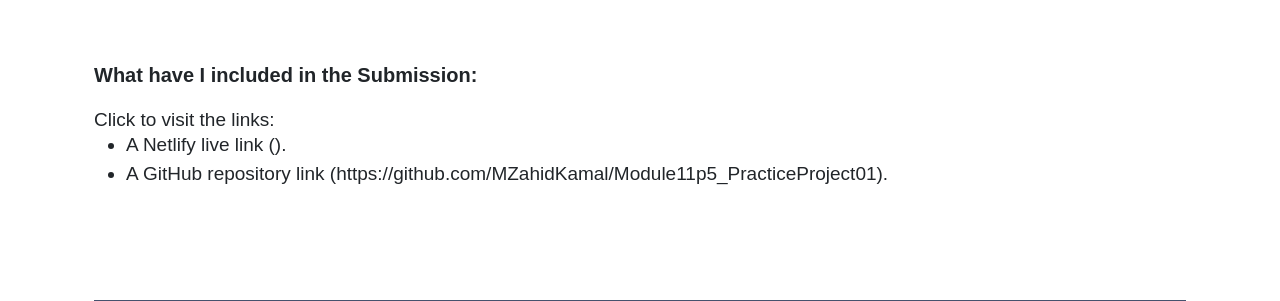
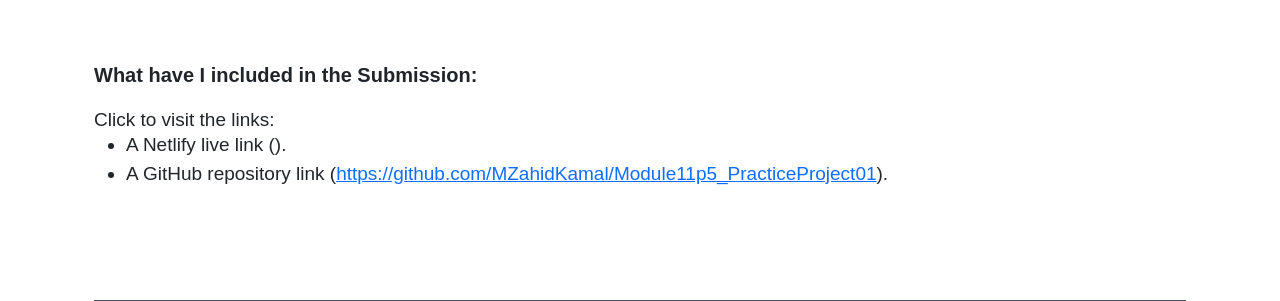
Before and after one commit to MZahidKamal/Module11p5_PracticeProject01, a Django app: page /submission/ in a window 1280 px wide. Shown: the part 70-371 px from the top of the page. Run offline with Django 4.2, Linux system fonts and the light colour scheme.

Commit message:
Daily Learning & Commit

```diff
--- a/meal_app/templates/meal_app/submission.html
+++ b/meal_app/templates/meal_app/submission.html
@@ -13,7 +13,8 @@
 		<p style="font-size: 11.0pt; font-family: 'Calibri',sans-serif; line-height: normal; margin: 0cm;"><span style="font-family: arial, helvetica, sans-serif;"><span style="font-size: 19px;">Click to visit the links:</span></span></p>
 		<ul style="list-style-type: disc;">
 			<li><span style="font-size: 19px; font-family: arial, helvetica, sans-serif;">A Netlify live link ().&nbsp;</span></li>
-			<li><span style="font-size: 19px; font-family: arial, helvetica, sans-serif;">A GitHub repository link (https://github.com/MZahidKamal/Module11p5_PracticeProject01).</span></li>
+			<li><span style="font-size: 19px; font-family: arial, helvetica, sans-serif;">A GitHub repository link (<a
+					href="https://github.com/MZahidKamal/Module11p5_PracticeProject01">https://github.com/MZahidKamal/Module11p5_PracticeProject01</a>).</span></li>
 		</ul>
 
 	</div>
```
